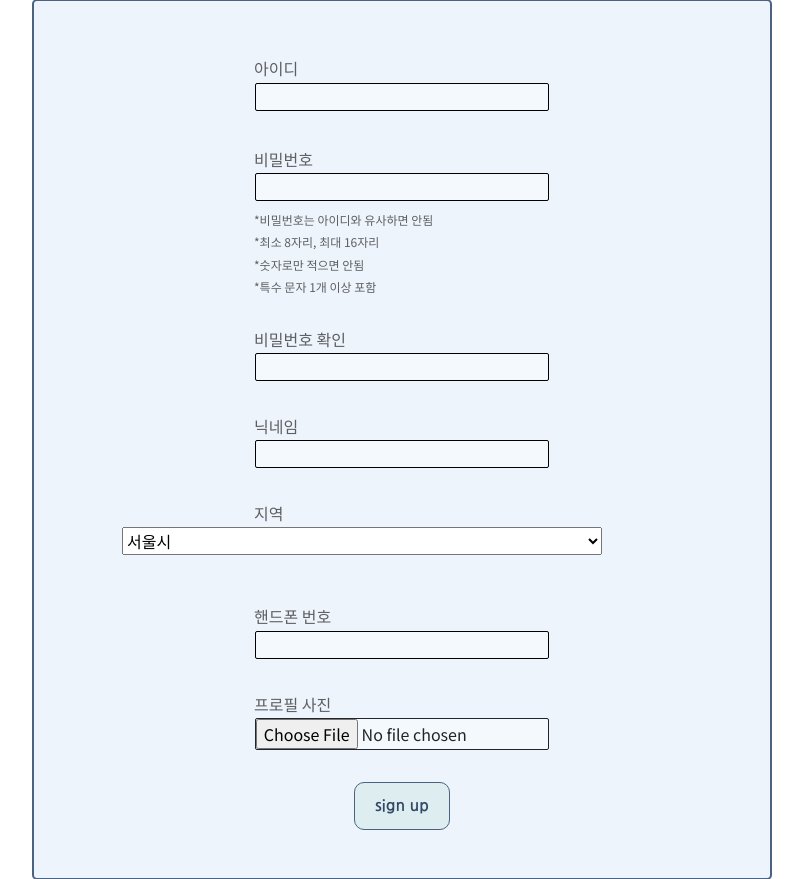
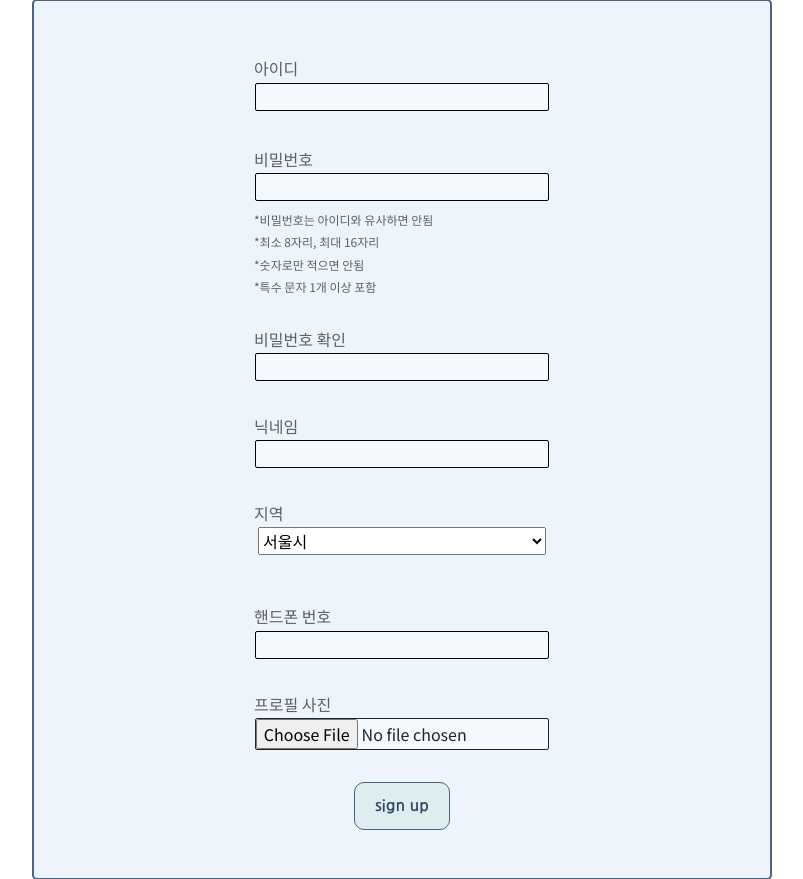
Before and after one commit to likelion-kookmin/Day-to-Year, a Django app: page /accounts/signup/ in a window 1280 px wide. Shown: the part 221-1100 px from the top of the page, without its empty margins (238-1041 px from the left). Run offline with Django 3.2, Linux system fonts and the light colour scheme.

Commit message:
signup location-bar width retouch

```diff
--- a/day_to_year/accounts/templates/signup.html
+++ b/day_to_year/accounts/templates/signup.html
@@ -97,8 +97,8 @@
         }
 
         #location {
-            width: 30rem;
-            margin-right: 5rem;
+            width: 18rem;
+
             margin-bottom: 2rem;
         }
     </style>
```
